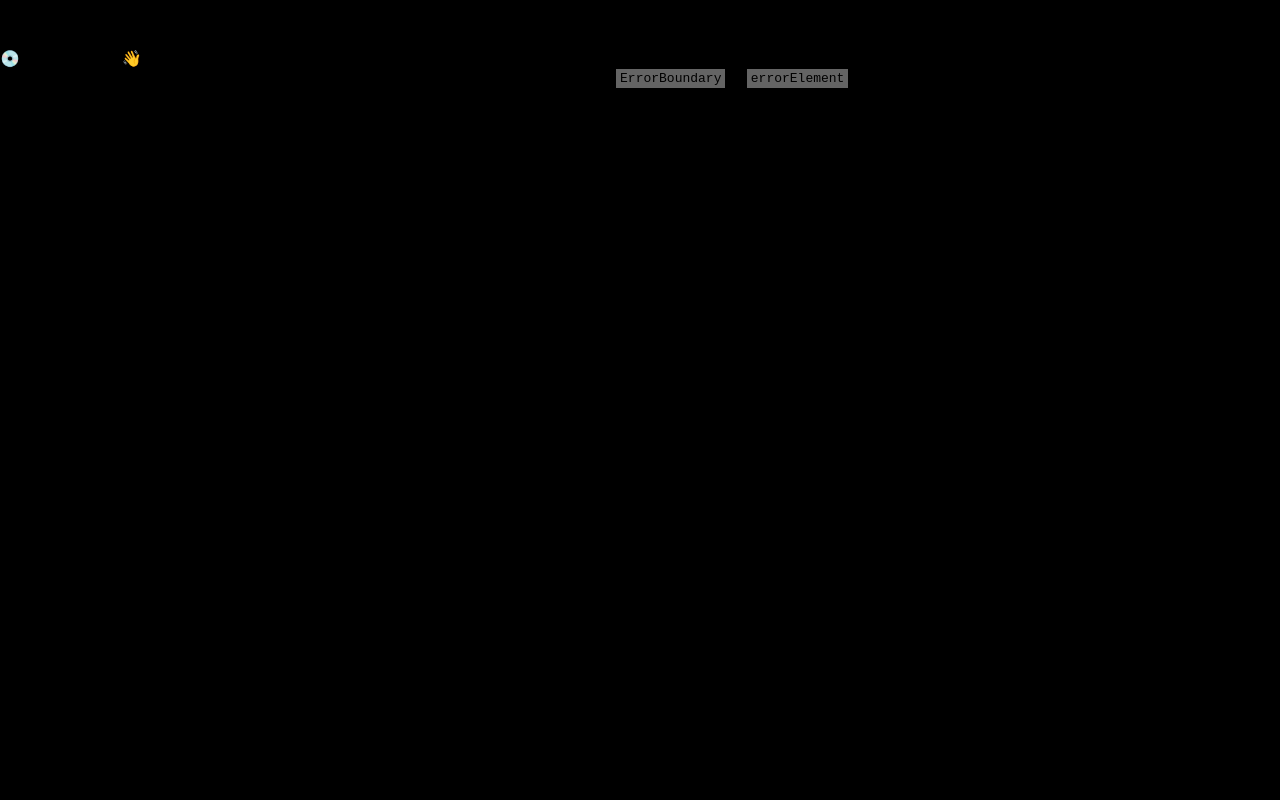
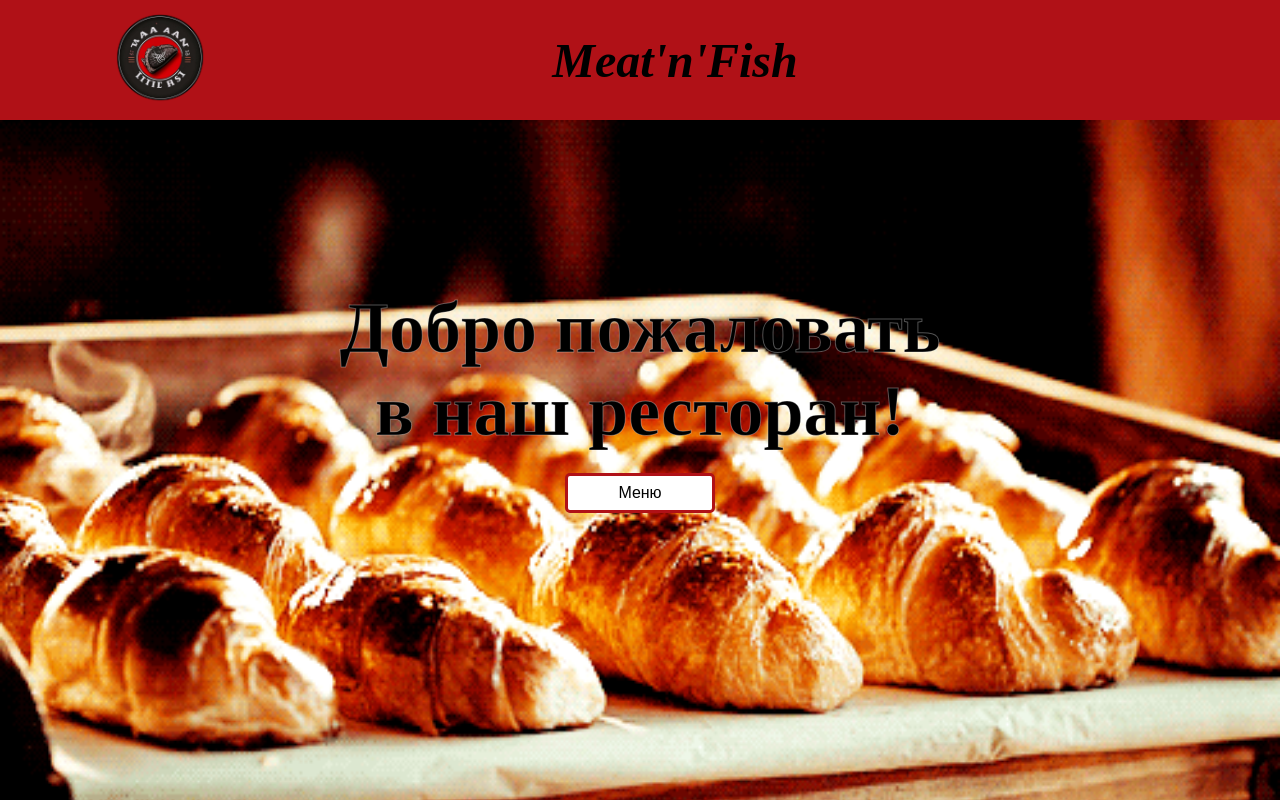
Before and after one commit to FireSpirit171/MeatFish, a React (Vite) app: page / in a window 1280 px wide. Before the commit this address had no page. Built offline with nearby package versions, Linux system fonts and the light colour scheme.

Commit message:
Add homepage

```diff
--- /dev/null
+++ b/src/app/HomePage/HomePage.sass
@@ -0,0 +1,42 @@
+.background-gif
+    position: fixed
+    width: 100%
+    height: 100%
+    z-index: 50
+
+.home-page
+    &__content
+        z-index: 100
+        position: absolute
+        top: 50%
+        left: 50%
+        transform: translate(-50%, -50%)
+        text-align: center
+        font-size: 36px
+
+        &__title
+            color: #000
+            -webkit-text-stroke: 1px #ffffff50
+
+        &__buttons
+            display: flex
+            flex-direction: row
+            justify-content: center
+            margin-top: 20px
+
+            &__button
+                width: 150px
+                height: 40px
+                font-size: 16px
+                cursor: pointer
+                border: solid
+                border-weight: 2px
+                border-color: #B01117
+                border-radius: 5px
+                background-color: #fff
+                color: #000
+                transition: background-color 0.3s, color 0.3s
+
+                &:hover
+                    background-color: #B01117
+                    color: white
--- /dev/null
+++ b/src/app/HomePage/HomePage.tsx
@@ -0,0 +1,26 @@
+import { FC } from "react";
+import { useNavigate } from "react-router-dom";
+
+const HomePage: FC = () => {
+    const navigate = useNavigate();
+
+    const handleButtonClick = () => {
+        navigate('/dishes/');
+    };
+
+    return (
+        <div className="home-page">
+            <img src="/homepage.gif" className="background-gif" />
+            <div className="home-page__content">
+                <h1 className="home-page__content__title">Добро пожаловать в наш ресторан!</h1>
+                <div className="home-page__content__buttons">
+                    <button className="home-page__content__buttons__button" onClick={handleButtonClick}>
+                        Меню
+                    </button>
+                </div>
+            </div>
+        </div>
+    );
+};
+
+export default HomePage;
--- a/src/index.sass
+++ b/src/index.sass
@@ -1,5 +1,6 @@
 @use 'app/MainPage/MainPage.sass'
 @use 'app/DishPage/DishPage.sass'
+@use 'app/HomePage/HomePage.sass'
 @use 'components/Header/Header.sass'
 @use 'components/DishCard/DishCard.sass'
 
--- a/src/main.tsx
+++ b/src/main.tsx
@@ -6,6 +6,7 @@ import './index.sass'
 import DishPage from './app/DishPage/DishPage';
 import MainPage from '../src/app/MainPage/MainPage';
 import Layout from './components/Layout/Layout';
+import HomePage from './app/HomePage/HomePage';
 
 const router = createBrowserRouter([
   {
@@ -25,8 +26,12 @@ const router = createBrowserRouter([
     ),
   },
   {
-    path: '/dinners',
-    element: <h1>Страница заказа</h1>,
+    path: '/',
+    element: (
+      <Layout>
+        <HomePage />
+      </Layout>
+    ),
   },
 ]);
 
```
Also changed, not shown: src/app/DishPage/DishPage.tsx (+2 -11 lines), public/homepage.gif (added).
